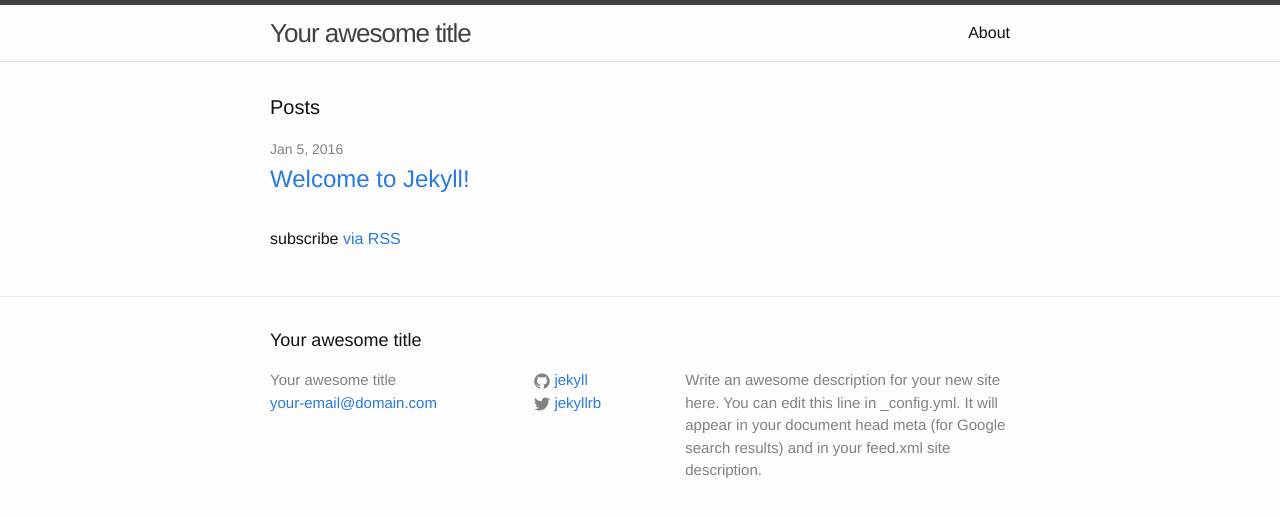
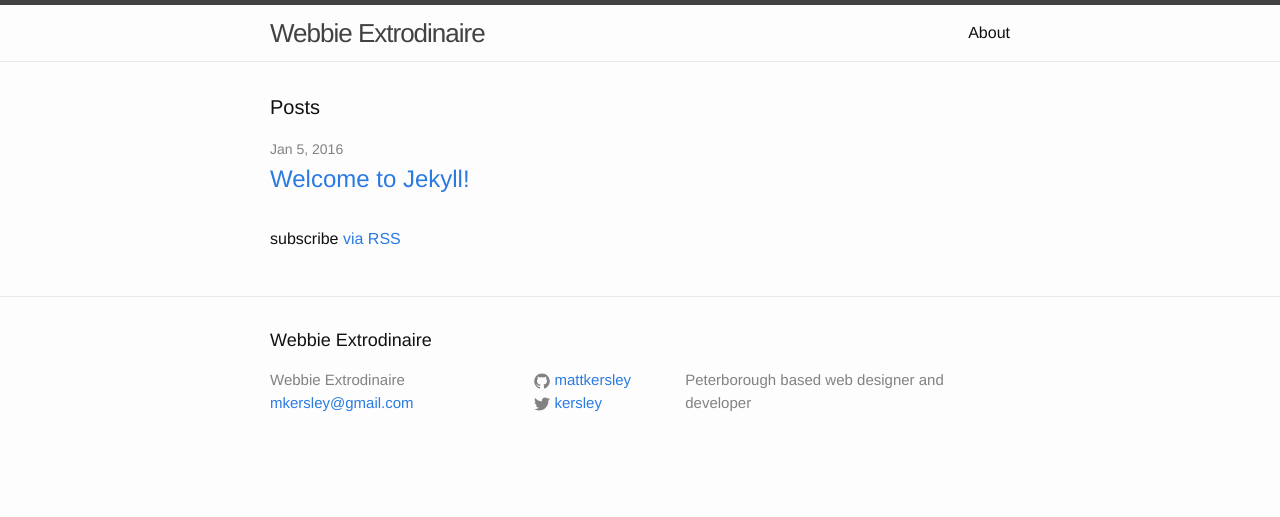
Before and after one commit to mattkersley/mattkersley.github.io, a Jekyll site: the page built from index.html, in a window 1280 px wide. Shown: the top 517 px of the page. Built offline with Jekyll 4.4.1, drawn with Linux system fonts in a browser that asks for light colours.

Commit message:
updated config

```diff
--- a/_config.yml
+++ b/_config.yml
@@ -6,16 +6,13 @@
 # 'jekyll serve'. If you change this file, please restart the server process.
 
 # Site settings
-title: Your awesome title
-email: your-email@domain.com
-description: > # this means to ignore newlines until "baseurl:"
-  Write an awesome description for your new site here. You can edit this
-  line in _config.yml. It will appear in your document head meta (for
-  Google search results) and in your feed.xml site description.
+title: Webbie Extrodinaire
+email: mkersley@gmail.com
+description: Peterborough based web designer and developer
 baseurl: "" # the subpath of your site, e.g. /blog
-url: "http://yourdomain.com" # the base hostname & protocol for your site
-twitter_username: jekyllrb
-github_username:  jekyll
+url: "http://mattkersley.com" # the base hostname & protocol for your site
+twitter_username: kersley
+github_username:  mattkersley
 
 # Build settings
 markdown: kramdown
```
